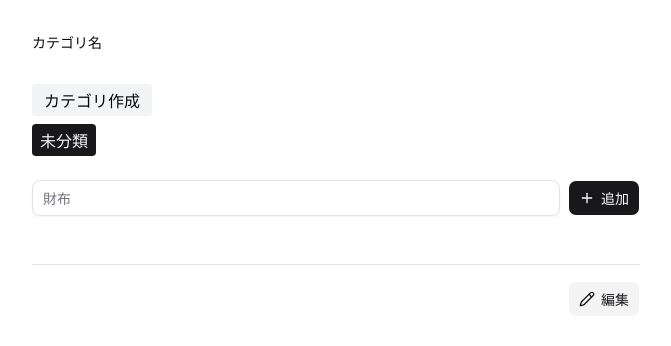
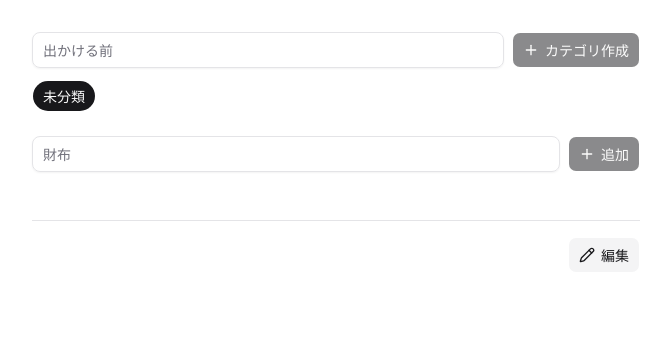
Before and after one commit to kem198/kore-motta, a Next.js app: page / in a window 1280 px wide. Shown: the top 346 px of the page, without its empty margins (0-671 px from the left). Built offline with nearby package versions, Linux system fonts and the light colour scheme.

Commit message:
refactor: enhance TodoForm validation and improve category input handling in TodoApp

```diff
--- a/src/components/shared/todo-form.tsx
+++ b/src/components/shared/todo-form.tsx
@@ -22,6 +22,8 @@ export function TodoForm({ onSubmit, isEditing }: TodoFormProps) {
       memo: "",
     },
   });
+
+  const nameValue = form.watch("name") ?? "";
 
   const handleSubmit = (values: TodoFormValues) => {
     onSubmit(values);
@@ -48,7 +50,11 @@ export function TodoForm({ onSubmit, isEditing }: TodoFormProps) {
             </Field>
           )}
         />
-        <Button type="submit" form="todoadd" disabled={isEditing}>
+        <Button
+          type="submit"
+          form="todoadd"
+          disabled={isEditing || !nameValue.trim()}
+        >
           <PlusIcon />
           {MESSAGES.actions.add}
         </Button>
--- a/src/features/todo-app.tsx
+++ b/src/features/todo-app.tsx
@@ -7,6 +7,7 @@ import { TodoForm } from "@/components/shared/todo-form";
 import { TodoList } from "@/components/shared/todo-list";
 import { Alert, AlertTitle } from "@/components/ui/alert";
 import { Button } from "@/components/ui/button";
+import { Input } from "@/components/ui/input";
 import { toast } from "@/components/ui/toast";
 import {
   DEFAULT_CATEGORIES_STORAGE,
@@ -21,6 +22,7 @@ import {
   AlertCircleIcon,
   DownloadIcon,
   PencilIcon,
+  PlusIcon,
   UploadIcon,
 } from "lucide-react";
 import { useCallback, useEffect, useState } from "react";
@@ -255,44 +257,51 @@ export function TodoApp() {
   return (
     <div className="flex flex-col gap-4">
       <div className="not-prose flex w-full flex-col gap-6">
-        <div className="flex flex-col gap-2">
-          <label className="flex flex-col">
-            <span className="text-sm font-medium">カテゴリ名</span>
-            <input
+        <div className="flex flex-col gap-3">
+          <div className="flex gap-2">
+            <label className="flex flex-1 flex-col gap-1">
+              <Input
                 aria-label="カテゴリ名"
                 value={categoryName}
                 onChange={(e) => setCategoryName(e.target.value)}
-              className="input"
+                placeholder="出かける前"
               />
             </label>
-          <div>
-            <button
+
+            <Button
               type="button"
               onClick={handleAddCategory}
-              className="inline-flex items-center rounded bg-gray-100 px-3 py-1"
+              disabled={!categoryName.trim()}
             >
+              <PlusIcon />
               カテゴリ作成
-            </button>
+            </Button>
           </div>
 
           {isLoaded && (
             <div className="flex flex-wrap gap-2" aria-label="カテゴリ一覧">
-              {Object.entries(categories).map(([id, c]) => (
-                <button
+              {Object.entries(categories).map(([id, c]) => {
+                const isSelected = id === activeCategoryId;
+
+                return (
+                  <Button
                     key={id}
                     type="button"
+                    variant={isSelected ? "default" : "secondary"}
+                    size="sm"
                     aria-label={c.name}
-                  aria-pressed={id === activeCategoryId}
+                    aria-pressed={isSelected}
                     onClick={() => setActiveCategoryId(id)}
                     className={
-                    id === activeCategoryId
-                      ? "bg-primary text-primary-foreground inline-flex items-center rounded px-2 py-1"
-                      : "bg-muted inline-flex items-center rounded px-2 py-1"
+                      isSelected
+                        ? "rounded-full"
+                        : "border-border/60 bg-background rounded-full border"
                     }
                   >
                     {c.name}
-                </button>
-              ))}
+                  </Button>
+                );
+              })}
             </div>
           )}
         </div>
```
Lines whose indentation alone changed are shown as unchanged.
